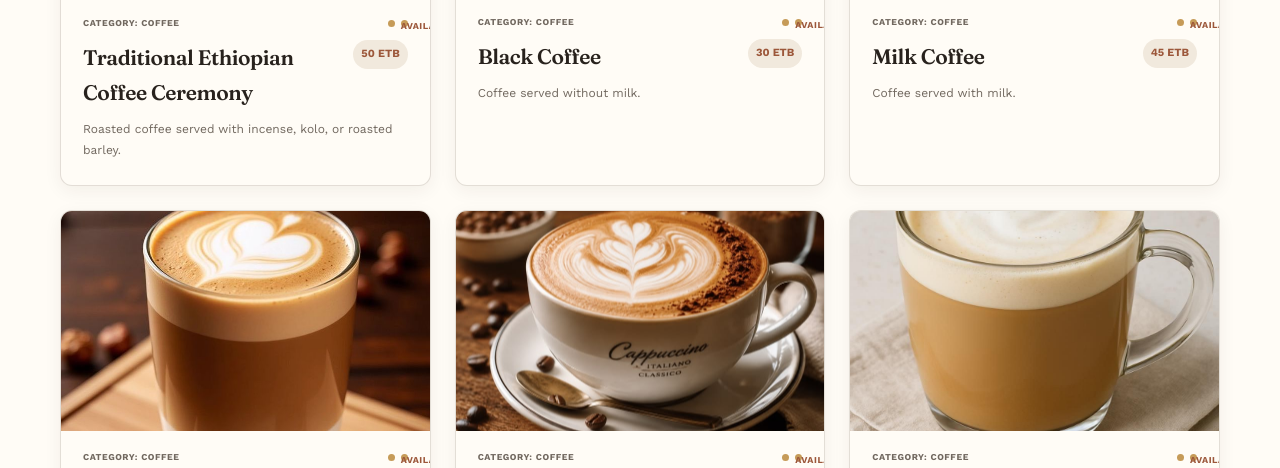
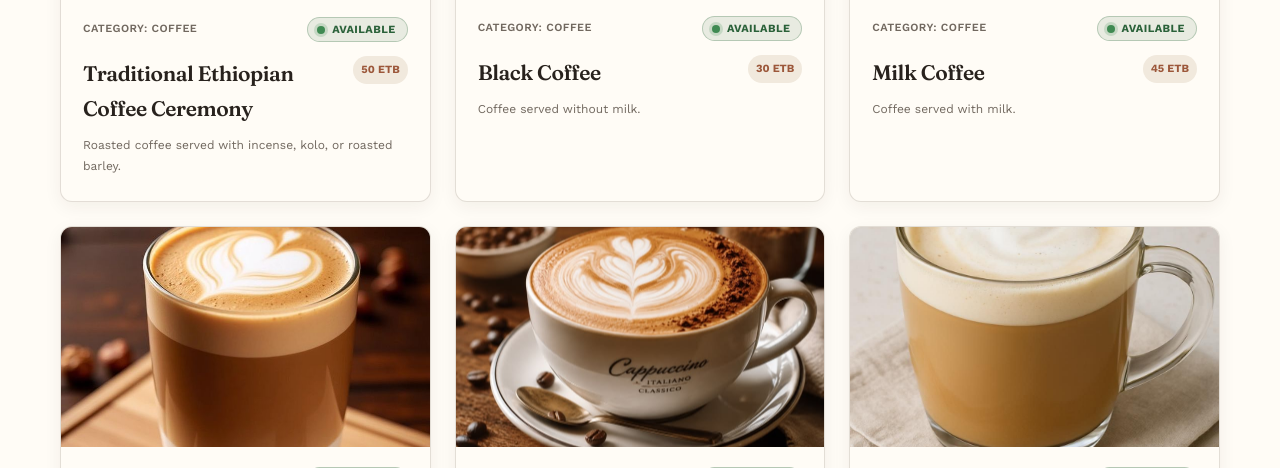
Before and after one commit to BilalX570/Coffee--Shop-Website, a plain HTML site: page index.html in a window 1280 px wide. Shown: the part 1438-1906 px from the top of the page. Drawn offline with nearby package versions, Linux system fonts and the light colour scheme.

Commit message:
Initial commit: Kamole Coffee House website
Co-authored-by: Copilot <223556219+Copilot@users.noreply.github.com>

```diff
--- a/style.css
+++ b/style.css
@@ -156,9 +156,13 @@ h2 em { color: var(--clay); }
 .menu-card:hover .menu-card-image img { transform: scale(1.045); }
 
 .menu-card-body { display: flex; flex: 1; flex-direction: column; min-height: 132px; padding: 20px 22px 22px; }
-.menu-card-meta { display: flex; flex-wrap: wrap; align-items: center; justify-content: space-between; gap: 10px; margin-bottom: 10px; color: var(--muted); font-size: 9px; font-weight: 700; letter-spacing: .06em; line-height: 1.5; text-transform: uppercase; }
-.menu-status { display: inline-flex; align-items: center; gap: 6px; color: var(--clay); white-space: nowrap; }
-.menu-status > span { width: 7px; height: 7px; flex: 0 0 7px; border-radius: 50%; background: var(--brass); }
+
+/* Category + Available row */
+.menu-card-meta { display: flex; flex-wrap: wrap; align-items: center; justify-content: space-between; gap: 10px; margin-bottom: 14px; color: var(--muted); font-size: 11px; font-weight: 600; letter-spacing: .04em; line-height: 1.5; text-transform: uppercase; }
+.menu-status { display: inline-flex; align-items: center; gap: 7px; padding: 4px 11px 4px 9px; border: 1px solid rgba(47, 107, 63, .28); border-radius: 20px; background: rgba(66, 119, 79, .12); color: #2a6139; font-size: 11px; font-weight: 700; letter-spacing: .04em; line-height: 1.4; white-space: nowrap; }
+.menu-status > span:first-child { width: 8px; height: 8px; flex: 0 0 8px; border-radius: 50%; background: #3f8a52; box-shadow: 0 0 0 3px rgba(63, 138, 82, .2); }
+body.dark-mode .menu-status { border-color: rgba(143, 211, 160, .35); background: rgba(111, 207, 138, .14); color: #9be0ad; }
+body.dark-mode .menu-status > span:first-child { background: #6fcf8a; box-shadow: 0 0 0 3px rgba(111, 207, 138, .22); }
 
 .menu-card-title { display: flex; align-items: flex-start; justify-content: space-between; gap: 10px; min-height: 29px; }
 .menu-card h3 { margin-bottom: 9px; color: var(--ink); font-family: var(--font-display); font-size: 21px; font-weight: 600; letter-spacing: -.02em; }
```
